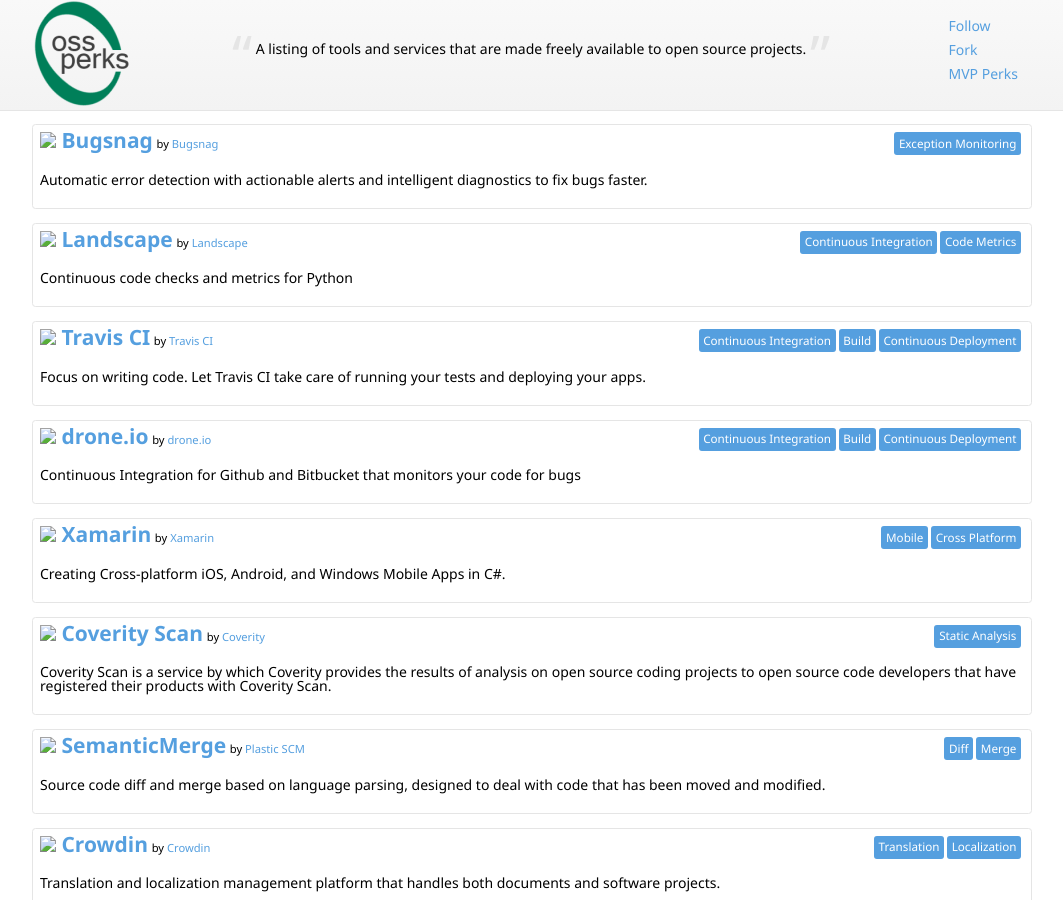
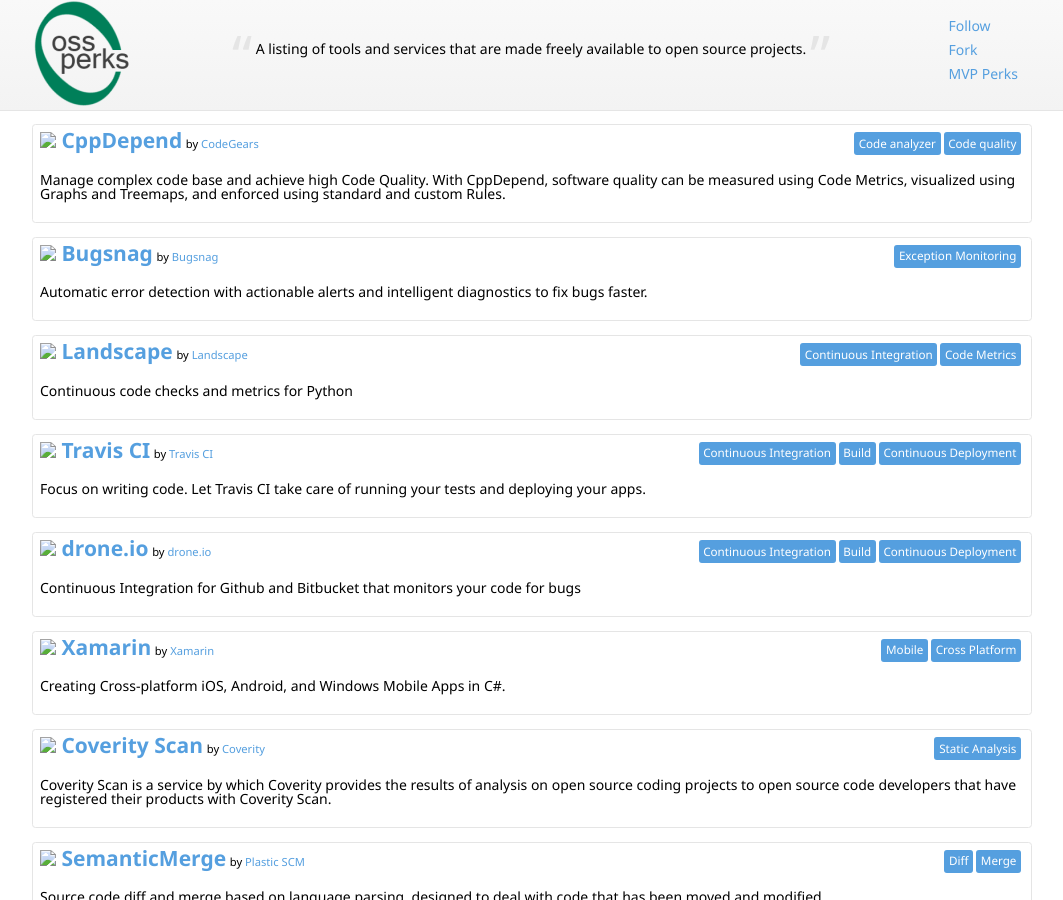
Before and after one commit to nikmd23/ossperks, a Jekyll site: the page built from index.html, in a window 1280 px wide and 900 px high. Shown: the whole window, without its empty margins (108-1171 px from the left). Built offline with Jekyll 4.4.1, drawn with Linux system fonts in a browser that asks for light colours; nearby versions of some CDN libraries.

Commit message:
Added CppDepend

```diff
--- a/index.html
+++ b/index.html
@@ -11,6 +11,11 @@
     uri: http://www.atlassian.com/
 
 perks:
+- perk: {name: CppDepend, uri: 'http://www.cppdepend.com/CppDependForOSS.aspx'}
+  description: Manage complex code base and achieve high Code Quality. With CppDepend, software quality can be measured using Code Metrics, visualized using Graphs and Treemaps, and enforced using standard and custom Rules.
+  categories: [Code analyzer, Code quality]
+  platforms: [Any]
+  company: {name: CodeGears, uri: 'http://www.codergears.com/'}
 
 - perk: {name: Bugsnag, uri: 'https://bugsnag.com/blog/bugsnag-loves-open-source'}
   description: Automatic error detection with actionable alerts and intelligent diagnostics to fix bugs faster.
```
